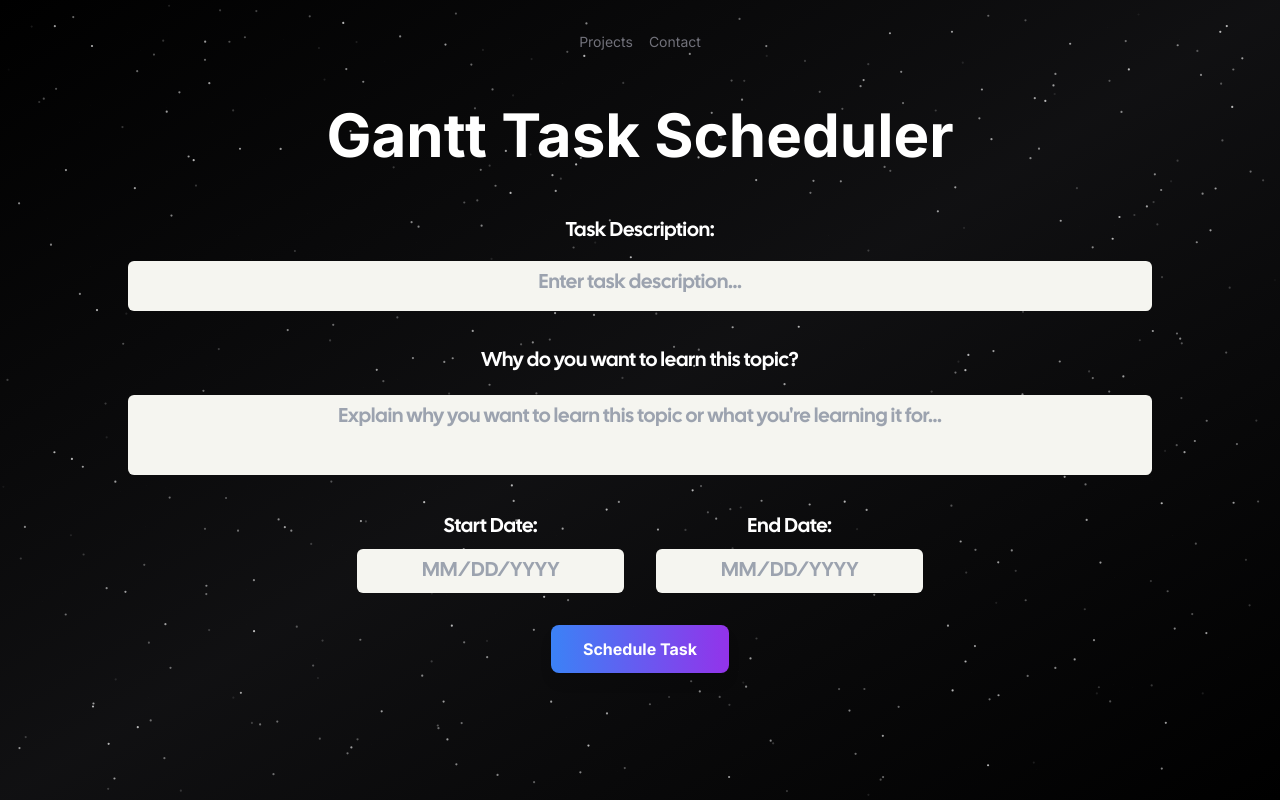
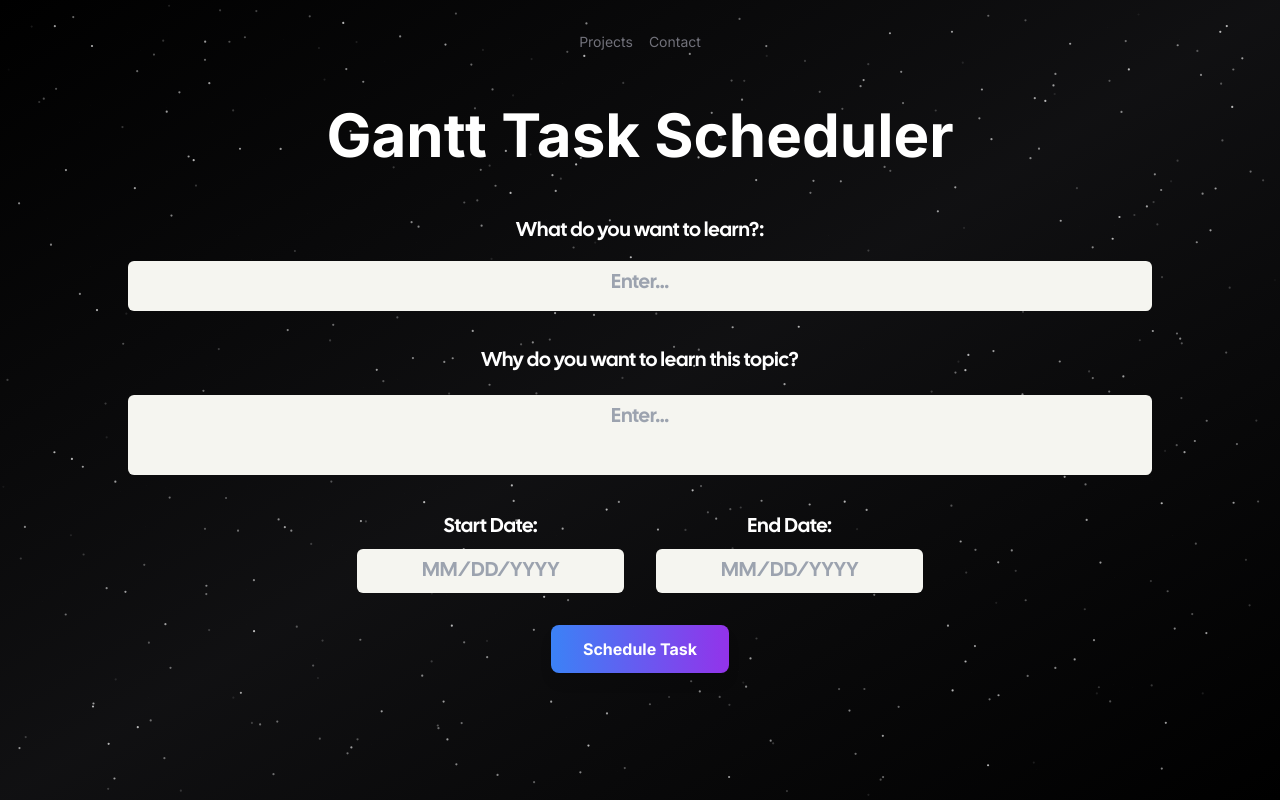
Before and after one commit to JBL168/Build4Good_25, a Next.js app: page / in a window 1280 px wide. Built offline with nearby package versions, Linux system fonts and the light colour scheme; no server answers; what tailwindcss-debug-screens would draw is missing.

Commit message:
done1
done1

```diff
--- a/app/page.tsx
+++ b/app/page.tsx
@@ -148,7 +148,6 @@ export default function Home() {
     try {
       await saveToCSV(formData);
       setIsSubmitted(true);
-      alert("Task scheduled successfully and saved to CSV!");
     } catch (error) {
       alert("Error saving task: " + error.message);
     }
@@ -200,7 +199,7 @@ export default function Home() {
         </h1>
 
         <div className="w-4/5 mb-2">
-          <p className="text-white text-xl font-display mb-2 text-center">Task Description:</p>
+          <p className="text-white text-xl font-display mb-2 text-center">What do you want to learn?:</p>
         </div>
 
         <textarea
@@ -208,7 +207,7 @@ export default function Home() {
           value={inputValue}
           onChange={handleInputChange}
           className={`py-2 px-4 z-10 text-xl text-center text-black bg-[#f5f5f0] cursor-default font-display sm:text-lg md:text-xl whitespace-nowrap resize-none overflow-hidden rounded-md ${formErrors.task ? 'border-2 border-red-500' : ''}`}
-          placeholder="Enter task description..."
+          placeholder="Enter..."
           style={{ minHeight: "50px", width: "80%" }}
           rows={1}
           required
@@ -226,7 +225,7 @@ export default function Home() {
           value={purposeValue}
           onChange={handlePurposeChange}
           className={`py-2 px-4 z-10 text-xl text-center text-black bg-[#f5f5f0] cursor-default font-display sm:text-lg md:text-xl resize-none overflow-hidden rounded-md ${formErrors.purpose ? 'border-2 border-red-500' : ''}`}
-          placeholder="Explain why you want to learn this topic or what you're learning it for..."
+          placeholder="Enter..."
           style={{ minHeight: "80px", width: "80%", marginBottom: "30px" }}
           rows={2}
           required
@@ -296,13 +295,9 @@ export default function Home() {
         </button>
 
         {isSubmitted && (
-          <div className="mt-8 w-4/5 flex justify-center animate-fade-in">
+          <div className="mt-8 flex justify-center animate-fade-in">
             <div className="bg-white p-6 rounded-lg shadow-xl text-center">
-              <img
-                src="/boo.png"
-                alt="Success"
-                className="w-500 h-500 mx-500 mb-4"
-              />
+            <iframe src="https://loud-sapphire-b9b.notion.site/ebd/1c543457654c80b9a372ff8d4c7ae2f4" width="1000" height="900" frameborder="0" allowfullscreen />
               <h2 className="text-2xl font-bold text-green-600 mb-2">Task Scheduled!</h2>
               <p className="text-gray-700">Your learning journey has been scheduled successfully.</p>
             </div>
```
Also changed, not shown: output.csv.
